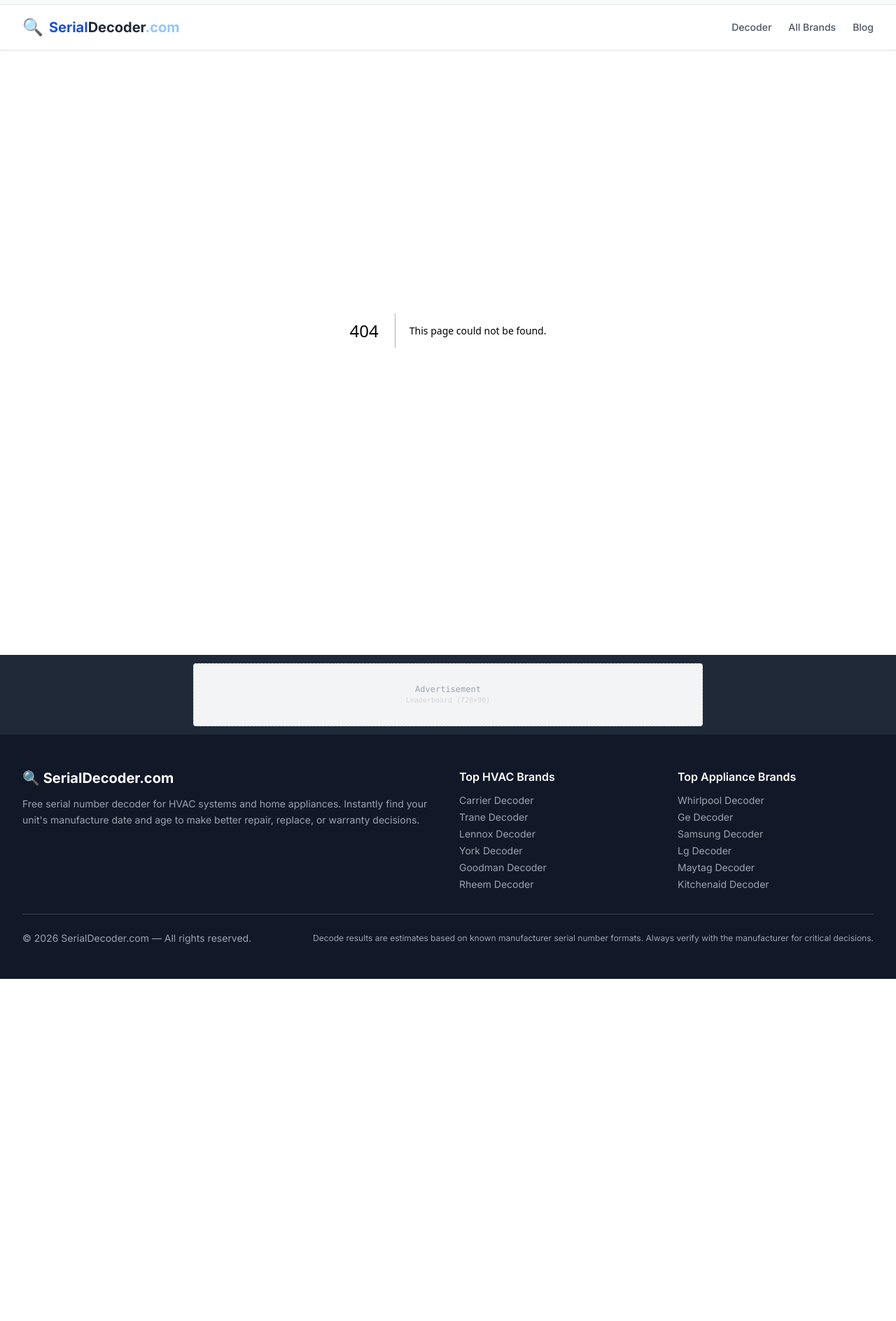
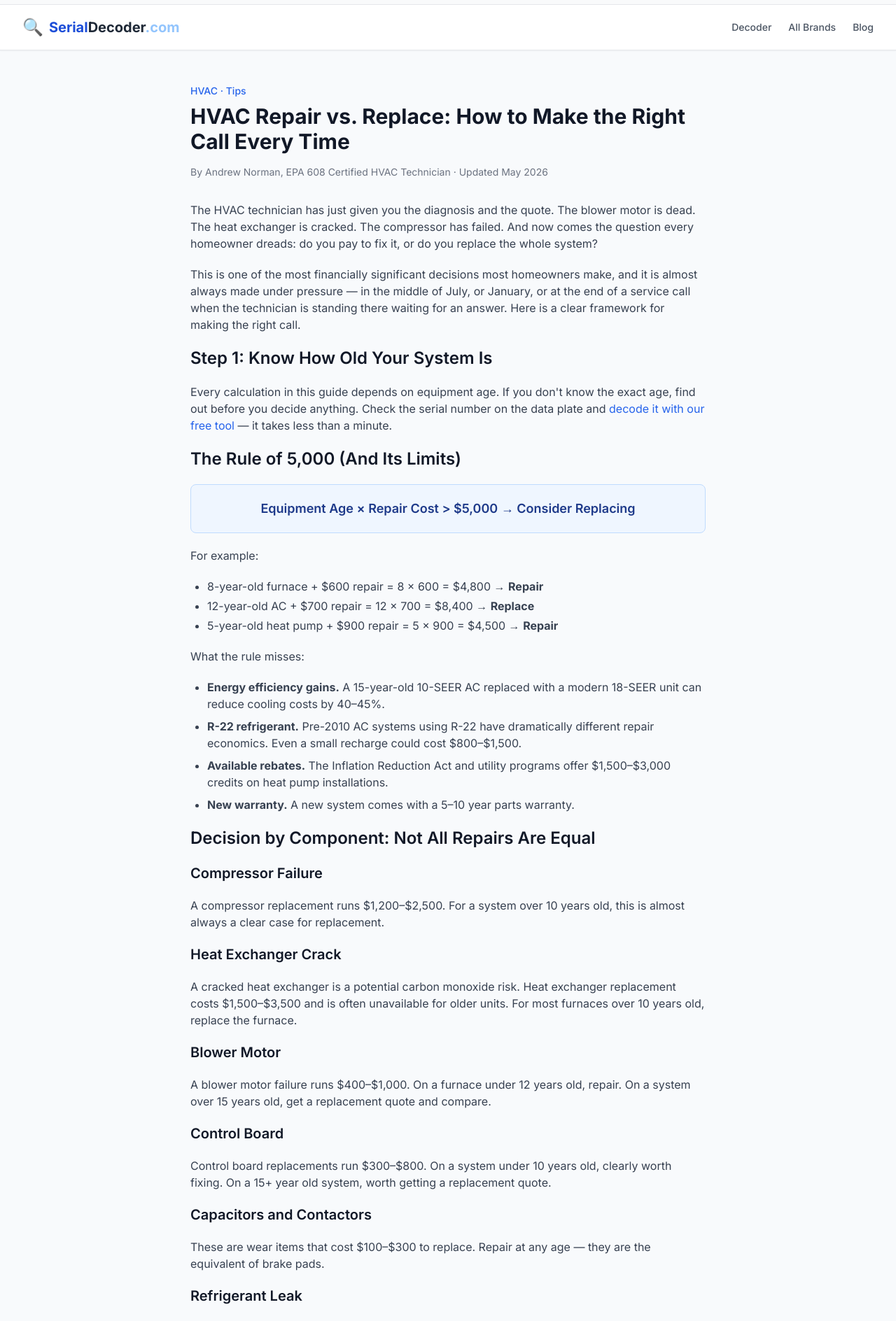
Before and after one commit to LordNorm495/serial-decoder-site, a Next.js app: page /blog/hvac-repair-vs-replace in a window 1280 px wide. Before the commit this address had no page. Shown: the part 100-1988 px from the top of the page at 70% size. Before the commit the page ends 1499 px from the top, so only its background shows below. Built offline with nearby package versions, Linux system fonts and the light colour scheme.

Commit message:
Create page.tsx

```diff
--- /dev/null
+++ b/app/blog/hvac-repair-vs-replace/page.tsx
@@ -0,0 +1,131 @@
+import { Metadata } from 'next';
+
+export const metadata: Metadata = {
+  title: 'HVAC Repair vs. Replace: How to Make the Right Call Every Time',
+  description:
+    'Should you repair or replace your HVAC system? An HVAC technician explains the exact decision framework, cost benchmarks, and age thresholds to guide your choice.',
+};
+
+export default function RepairVsReplacePage() {
+  return (
+    <article className="max-w-3xl mx-auto px-4 py-12">
+      <header className="mb-8">
+        <div className="text-sm text-blue-600 font-medium mb-2">HVAC · Tips</div>
+        <h1 className="text-3xl font-bold text-gray-900 mb-4">
+          HVAC Repair vs. Replace: How to Make the Right Call Every Time
+        </h1>
+        <p className="text-gray-500 text-sm">
+          By Andrew Norman, EPA 608 Certified HVAC Technician · Updated May 2026
+        </p>
+      </header>
+
+      <div className="prose prose-lg max-w-none text-gray-700 space-y-5">
+        <p>
+          The HVAC technician has just given you the diagnosis and the quote. The blower motor is
+          dead. The heat exchanger is cracked. The compressor has failed. And now comes the
+          question every homeowner dreads: do you pay to fix it, or do you replace the whole system?
+        </p>
+        <p>
+          This is one of the most financially significant decisions most homeowners make, and it
+          is almost always made under pressure — in the middle of July, or January, or at the
+          end of a service call when the technician is standing there waiting for an answer. Here
+          is a clear framework for making the right call.
+        </p>
+
+        <h2 className="text-2xl font-semibold text-gray-900 mt-8 mb-3">Step 1: Know How Old Your System Is</h2>
+        <p>
+          Every calculation in this guide depends on equipment age. If you don&apos;t know the
+          exact age, find out before you decide anything. Check the serial number on the data
+          plate and{' '}
+          <a href="/" className="text-blue-600 hover:underline">
+            decode it with our free tool
+          </a>{' '}
+          — it takes less than a minute.
+        </p>
+
+        <h2 className="text-2xl font-semibold text-gray-900 mt-8 mb-3">
+          The Rule of 5,000 (And Its Limits)
+        </h2>
+        <div className="bg-blue-50 border border-blue-200 rounded-lg p-5 my-4">
+          <p className="font-semibold text-blue-900 text-lg text-center">
+            Equipment Age × Repair Cost &gt; $5,000 → Consider Replacing
+          </p>
+        </div>
+        <p>For example:</p>
+        <ul className="list-disc pl-6 space-y-1">
+          <li>8-year-old furnace + $600 repair = 8 × 600 = $4,800 → <strong>Repair</strong></li>
+          <li>12-year-old AC + $700 repair = 12 × 700 = $8,400 → <strong>Replace</strong></li>
+          <li>5-year-old heat pump + $900 repair = 5 × 900 = $4,500 → <strong>Repair</strong></li>
+        </ul>
+        <p>What the rule misses:</p>
+        <ul className="list-disc pl-6 space-y-2">
+          <li><strong>Energy efficiency gains.</strong> A 15-year-old 10-SEER AC replaced with a modern 18-SEER unit can reduce cooling costs by 40–45%.</li>
+          <li><strong>R-22 refrigerant.</strong> Pre-2010 AC systems using R-22 have dramatically different repair economics. Even a small recharge could cost $800–$1,500.</li>
+          <li><strong>Available rebates.</strong> The Inflation Reduction Act and utility programs offer $1,500–$3,000 credits on heat pump installations.</li>
+          <li><strong>New warranty.</strong> A new system comes with a 5–10 year parts warranty.</li>
+        </ul>
+
+        <h2 className="text-2xl font-semibold text-gray-900 mt-8 mb-3">
+          Decision by Component: Not All Repairs Are Equal
+        </h2>
+
+        <h3 className="text-xl font-semibold text-gray-900 mt-5 mb-2">Compressor Failure</h3>
+        <p>
+          A compressor replacement runs $1,200–$2,500. For a system over 10 years old, this is
+          almost always a clear case for replacement.
+        </p>
+
+        <h3 className="text-xl font-semibold text-gray-900 mt-5 mb-2">Heat Exchanger Crack</h3>
+        <p>
+          A cracked heat exchanger is a potential carbon monoxide risk. Heat exchanger replacement
+          costs $1,500–$3,500 and is often unavailable for older units. For most furnaces over
+          10 years old, replace the furnace.
+        </p>
+
+        <h3 className="text-xl font-semibold text-gray-900 mt-5 mb-2">Blower Motor</h3>
+        <p>
+          A blower motor failure runs $400–$1,000. On a furnace under 12 years old, repair. On
+          a system over 15 years old, get a replacement quote and compare.
+        </p>
+
+        <h3 className="text-xl font-semibold text-gray-900 mt-5 mb-2">Control Board</h3>
+        <p>
+          Control board replacements run $300–$800. On a system under 10 years old, clearly
+          worth fixing. On a 15+ year old system, worth getting a replacement quote.
+        </p>
+
+        <h3 className="text-xl font-semibold text-gray-900 mt-5 mb-2">Capacitors and Contactors</h3>
+        <p>
+          These are wear items that cost $100–$300 to replace. Repair at any age — they are the
+          equivalent of brake pads.
+        </p>
+
+        <h3 className="text-xl font-semibold text-gray-900 mt-5 mb-2">Refrigerant Leak</h3>
+        <p>
+          A leak in a service valve is a simple repair. A leak in the evaporator coil ($800–$1,800)
+          on a system over 12 years old swings strongly toward replacement.
+        </p>
+
+        <h2 className="text-2xl font-semibold text-gray-900 mt-8 mb-3">
+          The Information You Need Before Any Decision
+        </h2>
+        <ul className="list-disc pl-6 space-y-2">
+          <li>Manufacture date (from serial number decode)</li>
+          <li>Specific component that failed</li>
+          <li>Repair cost in writing</li>
+          <li>Replacement cost quote for a comparable new system</li>
+          <li>Refrigerant type (R-22 vs. R-410A vs. R-454B)</li>
+          <li>Current SEER rating vs. what a new system would be</li>
+          <li>Available utility rebates in your area</li>
+        </ul>
+        <p>
+          Start with the serial number.{' '}
+          <a href="/" className="text-blue-600 hover:underline">
+            Our decoder
+          </a>{' '}
+          gives you the manufacture date for hundreds of HVAC brands in seconds.
+        </p>
+      </div>
+    </article>
+  );
+}
```
